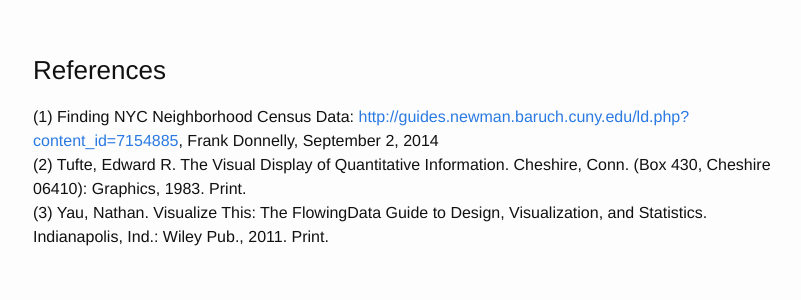
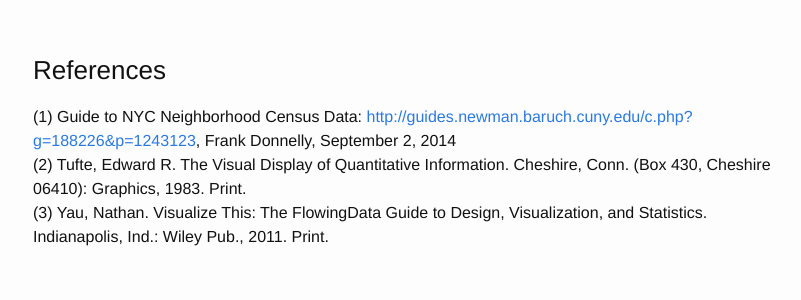
Before and after one commit to jcp1016/jcp1016.github.io, a Jekyll site: the page built from _posts/2015-03-24-nyc-311.md, in a window 1280 px wide and 900 px high, scrolled down 9509 px. Shown: the part 391-691 px from the top of the window, without its empty margins (237-1038 px from the left). Built offline with Jekyll 4.4.1, drawn with Linux system fonts in a browser that asks for light colours; some of the changed text lies outside the part shown.

Commit message:
updated post

```diff
--- a/_posts/2015-03-24-nyc-311.md
+++ b/_posts/2015-03-24-nyc-311.md
@@ -16,7 +16,7 @@
 <br /><br />
 
 ###Step 1:  Understanding the data
-I wanted to include data for a full year and see if I could link it to poverty statistics from the most recent (2013) 3-year American Community Survey.  Census data and 311 data do not line up exactly because the Census Bureau uses "census tracts" and 311 data is provided by zip code and GPS coordinates.  However a geographer at Baruch CUNY has done the work of assigning NYC zip codes to census boundaries based on a number of factors.  For more information on this, refer to the excellent ["Finding NYC Neighborhood Census Data"](http://guides.newman.baruch.cuny.edu/ld.php?content_id=7154885) listed below under References.<br >
+I wanted to include data for a full year and see if I could link it to poverty statistics from the most recent (2013) 3-year American Community Survey.  Census data and 311 data do not line up exactly because the Census Bureau uses "census tracts" and 311 data is provided by zip code and GPS coordinates.  However a geographer at Baruch CUNY has done the work of assigning NYC zip codes to census boundaries based on a number of factors.  For more information on this, refer to the excellent ["Guide to NYC Neighborhood Census Data"](http://guides.newman.baruch.cuny.edu/c.php?g=188226&p=1243123) listed below under References.<br >
 
 <br />Data sources:<br />
 
@@ -247,6 +247,6 @@
 
 ###References
 
-(1) Finding NYC Neighborhood Census Data:  [http://guides.newman.baruch.cuny.edu/ld.php?content_id=7154885](http://guides.newman.baruch.cuny.edu/ld.php?content_id=7154885), Frank Donnelly, September 2, 2014<br />
+(1) Guide to NYC Neighborhood Census Data:  [http://guides.newman.baruch.cuny.edu/c.php?g=188226&p=1243123](http://guides.newman.baruch.cuny.edu/c.php?g=188226&p=1243123), Frank Donnelly, September 2, 2014<br />
 (2) Tufte, Edward R. The Visual Display of Quantitative Information. Cheshire, Conn. (Box 430, Cheshire 06410): Graphics, 1983. Print.<br />
 (3) Yau, Nathan. Visualize This: The FlowingData Guide to Design, Visualization, and Statistics. Indianapolis, Ind.: Wiley Pub., 2011. Print.<br />
```
